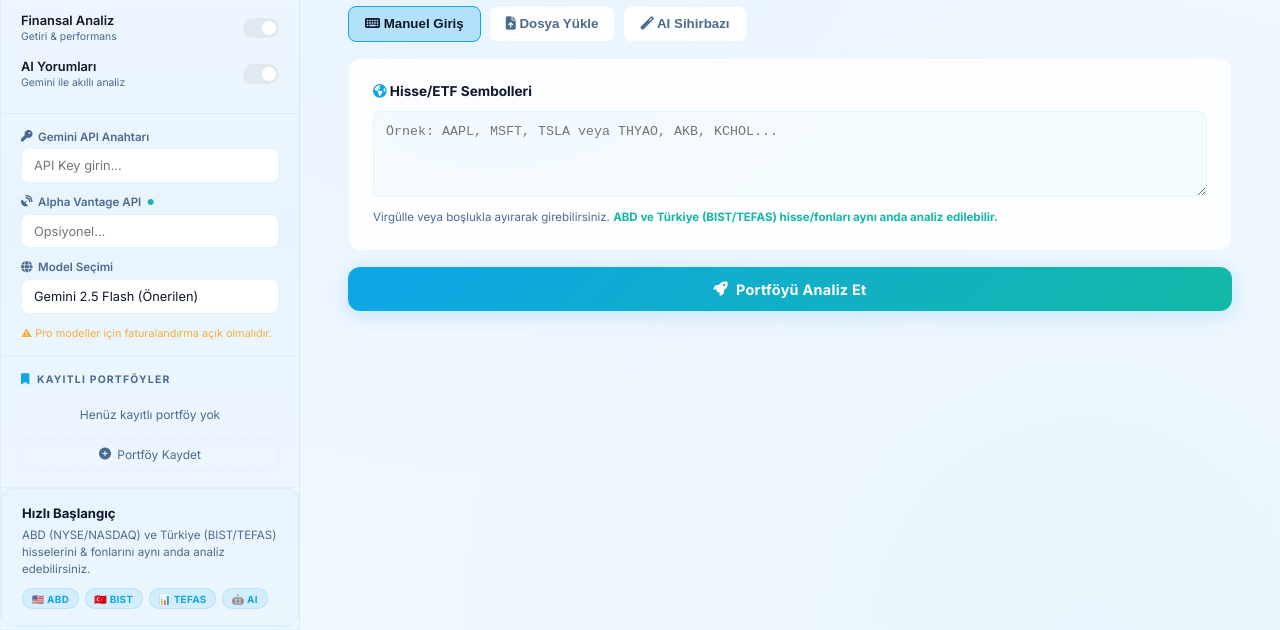
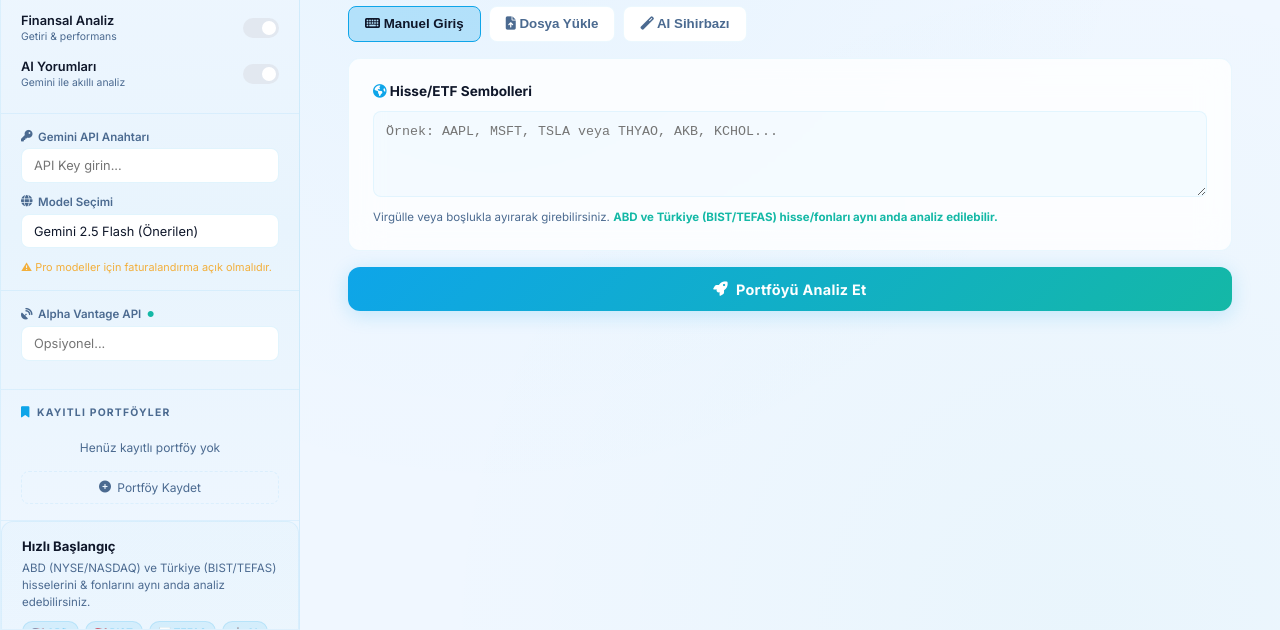
Before and after one commit to ErenTahiroglu/AI-Portfoy-Yoneticisi, a plain HTML site: page src/frontend/index.html in a window 1280 px wide. Shown: the part 170-800 px from the top of the page. Drawn offline with nearby package versions, Linux system fonts and the light colour scheme.

Commit message:
feat: finalize Phase 4 refinements (API settings logic, modularity review, doc updates)

```diff
--- a/src/frontend/index.html
+++ b/src/frontend/index.html
@@ -71,9 +71,9 @@
             </label>
         </div>
 
-        <!-- AI Settings (conditional) -->
+        <!-- AI Settings (conditional control via JS) -->
         <div class="sidebar-section" id="ai-settings">
-            <div class="input-group">
+            <div class="input-group" id="gemini-key-group">
                 <label><i class="fas fa-key"></i> <span data-i18n="sidebar.apiKey">Gemini API Anahtarı</span></label>
                 <div style="position:relative; display:flex; align-items:center;">
                     <input type="password" id="api-key" placeholder="API Key girin..."
@@ -82,6 +82,21 @@
                         style="color:var(--success); position:absolute; right:10px; font-size:1.1rem; transition:opacity 0.3s;"></i>
                 </div>
             </div>
+            <div class="input-group" id="gemini-model-group">
+                <label><i class="fas fa-globe"></i> <span data-i18n="sidebar.model">Model Seçimi</span></label>
+                <select id="model-select">
+                    <option value="gemini-2.5-flash" selected>Gemini 2.5 Flash (Önerilen)</option>
+                    <option value="gemini-2.0-flash">Gemini 2.0 Flash</option>
+                    <option value="gemini-2.5-pro">Gemini 2.5 Pro</option>
+                    <option value="gemini-2.0-pro">Gemini 2.0 Pro</option>
+                </select>
+            </div>
+            <p class="ai-note" id="ai-note" data-i18n="sidebar.aiNote">⚠ Pro modeller için faturalandırma açık
+                olmalıdır.</p>
+        </div>
+
+        <!-- External API Settings (Always Visible) -->
+        <div class="sidebar-section">
             <div class="input-group">
                 <label><i class="fas fa-satellite-dish"></i> <span data-i18n="sidebar.avKey">Alpha Vantage API</span>
                     <span class="badge-optional">●</span></label>
@@ -92,16 +107,6 @@
                         style="color:var(--success); position:absolute; right:10px; font-size:1.1rem; transition:opacity 0.3s;"></i>
                 </div>
             </div>
-            <div class="input-group">
-                <label><i class="fas fa-globe"></i> <span data-i18n="sidebar.model">Model Seçimi</span></label>
-                <select id="model-select">
-                    <option value="gemini-2.5-flash" selected>Gemini 2.5 Flash (Önerilen)</option>
-                    <option value="gemini-2.0-flash">Gemini 2.0 Flash</option>
-                    <option value="gemini-2.5-pro">Gemini 2.5 Pro</option>
-                    <option value="gemini-2.0-pro">Gemini 2.0 Pro</option>
-                </select>
-            </div>
-            <p class="ai-note" data-i18n="sidebar.aiNote">⚠ Pro modeller için faturalandırma açık olmalıdır.</p>
         </div>
 
         <!-- Watchlist -->
--- a/src/frontend/js/app.js
+++ b/src/frontend/js/app.js
@@ -265,8 +265,27 @@ document.addEventListener("DOMContentLoaded", async () => {
 
     // AI settings toggle
     const aiToggle = document.getElementById("use-ai-toggle");
-    const aiSettings = document.getElementById("ai-settings");
-    const toggleAIVisibility = () => aiSettings.classList.toggle("hidden", !aiToggle.checked);
+    const apiKeyInput = document.getElementById("api-key");
+    const modelSelect = document.getElementById("model-select");
+    const geminiKeyGroup = document.getElementById("gemini-key-group");
+    const geminiModelGroup = document.getElementById("gemini-model-group");
+    const aiNote = document.getElementById("ai-note");
+
+    const toggleAIVisibility = () => {
+        const isAIEnabled = aiToggle.checked;
+        apiKeyInput.disabled = !isAIEnabled;
+        modelSelect.disabled = !isAIEnabled;
+
+        if (isAIEnabled) {
+            geminiKeyGroup.classList.remove("disabled");
+            geminiModelGroup.classList.remove("disabled");
+            aiNote.classList.remove("disabled");
+        } else {
+            geminiKeyGroup.classList.add("disabled");
+            geminiModelGroup.classList.add("disabled");
+            aiNote.classList.add("disabled");
+        }
+    };
     aiToggle.addEventListener("change", toggleAIVisibility);
     toggleAIVisibility();
 
--- a/src/frontend/styles.css
+++ b/src/frontend/styles.css
@@ -1767,3 +1767,14 @@ body {
 .modal-close:hover {
     color: var(--danger);
 }
+
+/* ── Disabled State ── */
+.input-group.disabled {
+    opacity: 0.4;
+    pointer-events: none;
+    filter: grayscale(1);
+}
+
+.ai-note.disabled {
+    opacity: 0.4;
+}
```
Also changed, not shown: 1 other file.
